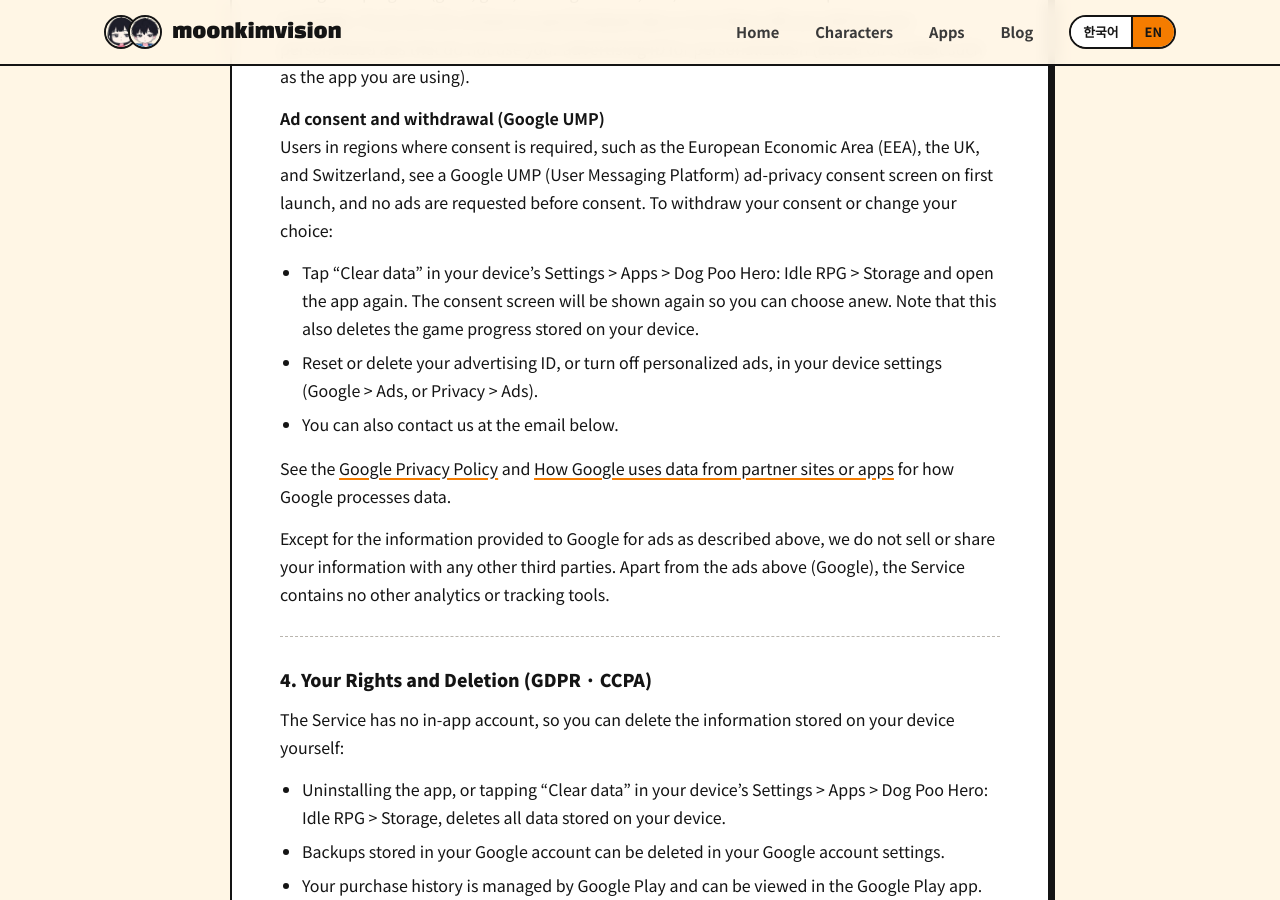
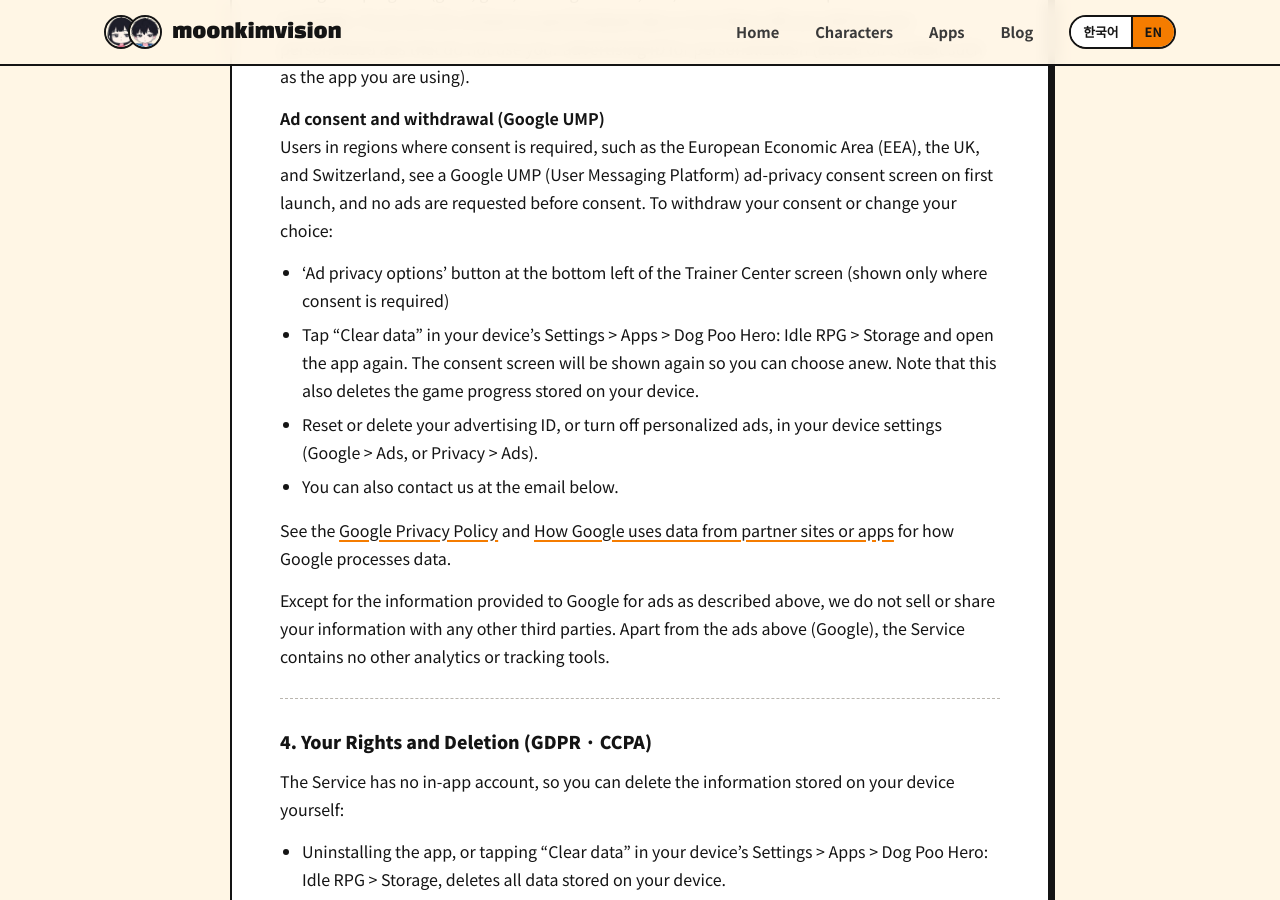
Before and after one commit to moonkimvision/moonkimvision.github.io, a Jekyll site: the page built from privacy/dogpoo.md, in a window 1280 px wide and 900 px high, scrolled down 1928 px. Built offline with Jekyll 4.4.1, drawn with Linux system fonts in a browser that asks for light colours.

Commit message:
dogpoo 개인정보처리방침: UMP 철회 방법 맨 앞에 트레이너 센터 광고 개인정보 옵션 버튼 추가

```diff
--- a/privacy/dogpoo.md
+++ b/privacy/dogpoo.md
@@ -141,6 +142,7 @@ Your game progress (guns, gold, training records, etc.) is not used in ad reques
 **Ad consent and withdrawal (Google UMP)**
 Users in regions where consent is required, such as the European Economic Area (EEA), the UK, and Switzerland, see a Google UMP (User Messaging Platform) ad-privacy consent screen on first launch, and no ads are requested before consent. To withdraw your consent or change your choice:
 
+- 'Ad privacy options' button at the bottom left of the Trainer Center screen (shown only where consent is required)
 - Tap "Clear data" in your device's Settings > Apps > Dog Poo Hero: Idle RPG > Storage and open the app again. The consent screen will be shown again so you can choose anew. Note that this also deletes the game progress stored on your device.
 - Reset or delete your advertising ID, or turn off personalized ads, in your device settings (Google > Ads, or Privacy > Ads).
 - You can also contact us at the email below.
```
Also changed, not shown: other parts of privacy/dogpoo.md (+1 -0 lines).
